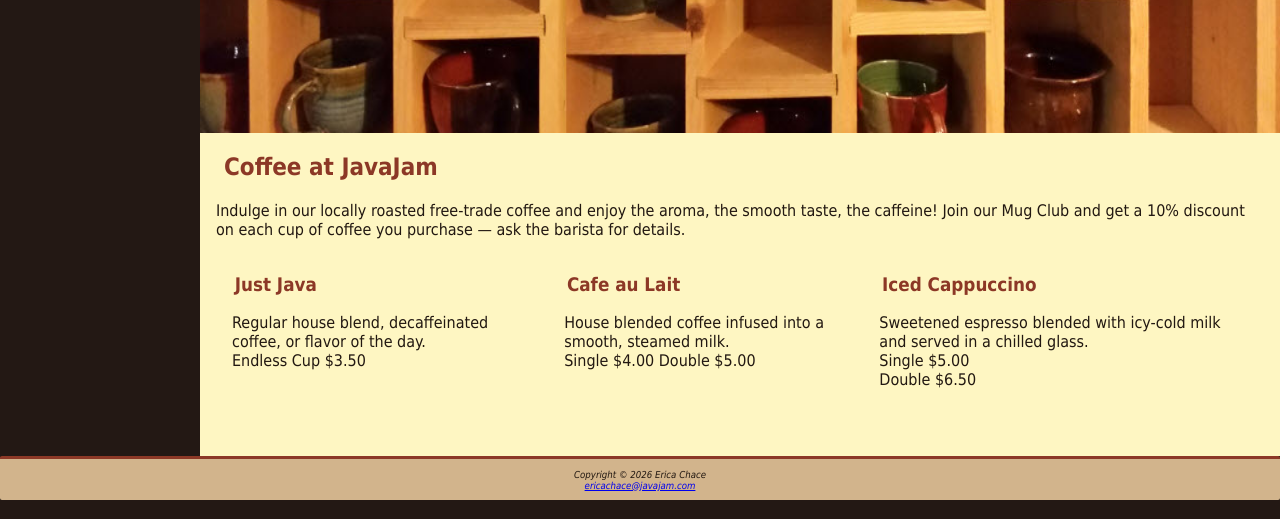
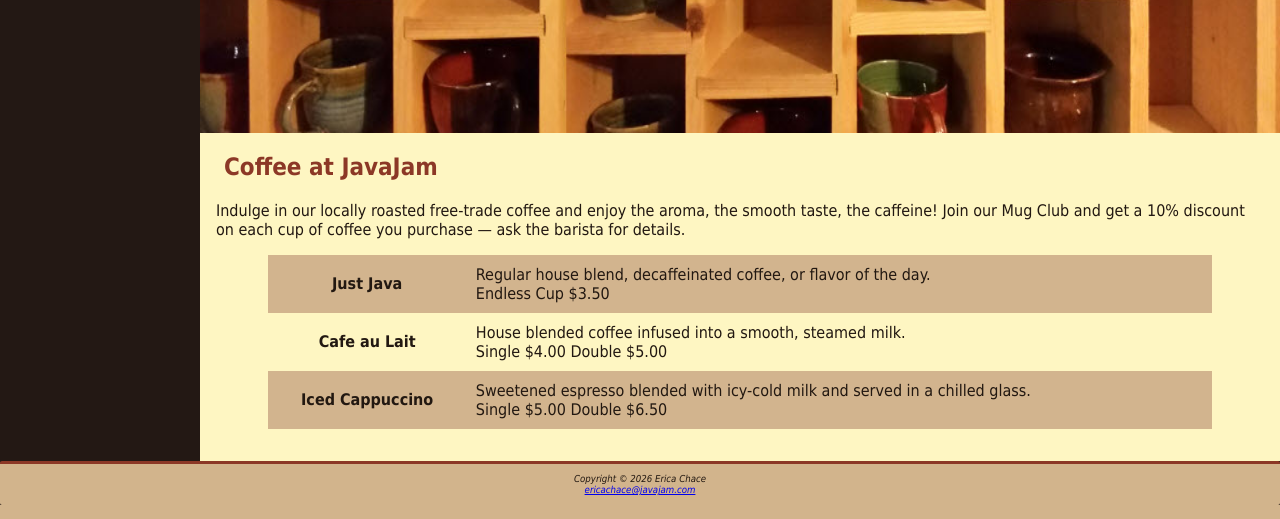
Before and after one commit to echace-83/JavaJam-Coffee-Bar, a plain HTML site: page menu.html in a window 1280 px wide. Shown: the part 395-914 px from the top of the page. Drawn offline with Linux system fonts and the light colour scheme.

Commit message:
chapter 7 casestudy files

```diff
--- a/javajam.css
+++ b/javajam.css
@@ -123,6 +123,13 @@ img {padding-left: 10px;
 }
 * {box-sizing: border-box;
 }
+table {width: 90%;
+	border-spacing: 0;
+	margin: 0 auto;
+}
+td {padding: 10px;}
+th {padding: 10px;}
+tr:nth-of-type(odd) {background-color: #d2b48e;}
 
 /*for medium sized screens and larger */
 @media (min-width: 600px) {
--- a/menu.html
+++ b/menu.html
@@ -24,24 +24,25 @@
 	<h2>Coffee at JavaJam</h2>
 	<p>Indulge in our locally roasted free-trade coffee and enjoy the aroma, the smooth taste, the caffeine! Join our Mug Club and get a 10% discount on each cup of coffee you purchase &mdash; ask the barista for details.</p>
 			<div class="flow">
-				<section><h3>Just Java</h3>
-			<p>Regular house blend, decaffeinated coffee, or flavor of the day.<br>
-	Endless Cup $3.50
-			</p>
-			</section>
-			<section><h3>Cafe au Lait</h3>
-			<p>House blended coffee infused into a smooth, steamed milk.<br>
-	Single $4.00 Double $5.00
-			</p>
-			</section>
-			<section><h3>Iced Cappuccino</h3>
-			<p>Sweetened espresso blended with icy-cold milk and served in a chilled glass.<br>
-	Single $5.00 <br>Double $6.50</p>
-	</section>
+				<table>
+					<tr>
+						<th>Just Java</th>
+						<td>Regular house blend, decaffeinated coffee, or flavor of the day.<br>
+	Endless Cup $3.50</td>
+					</tr>
+					<tr>
+						<th>Cafe au Lait</th>
+						<td>House blended coffee infused into a smooth, steamed milk.<br>
+	Single $4.00 Double $5.00</td>
+					</tr>
+					<tr>
+						<th>Iced Cappuccino</th>
+						<td>Sweetened espresso blended with icy-cold milk and served in a chilled glass.<br>
+	Single $5.00 Double $6.50</td>
+					</tr>
+				</table>
 	</div>
-	<br>
 </main>
-<br>
 <footer>
 	Copyright &copy; 2026 Erica Chace<br>
 	<a href="mailto:ericachace@javajam.com">ericachace@javajam.com</a>
```
